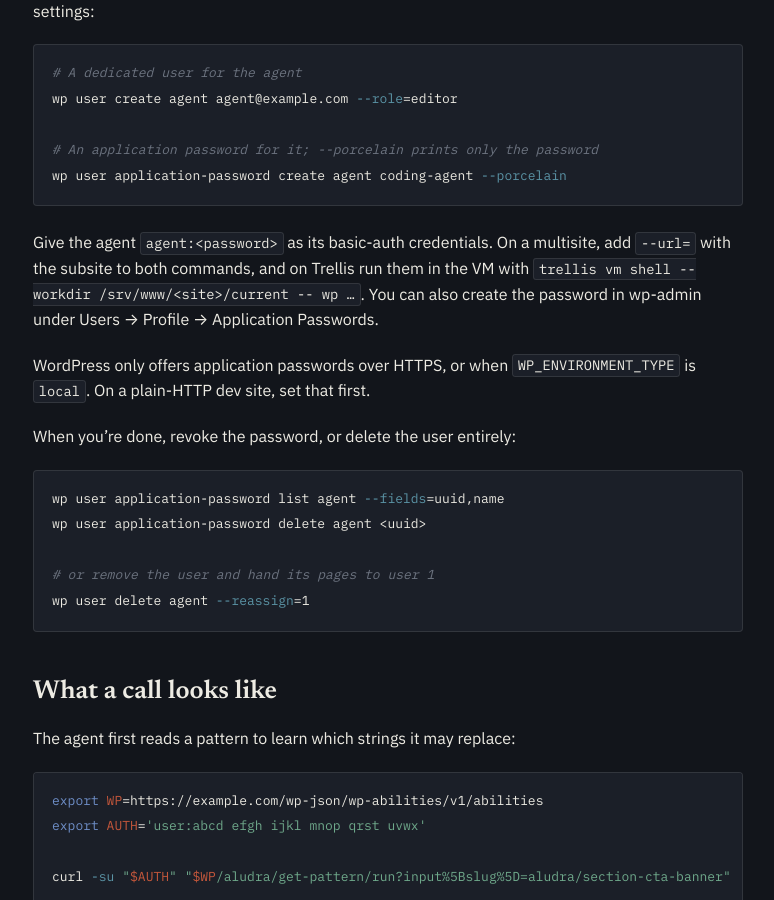
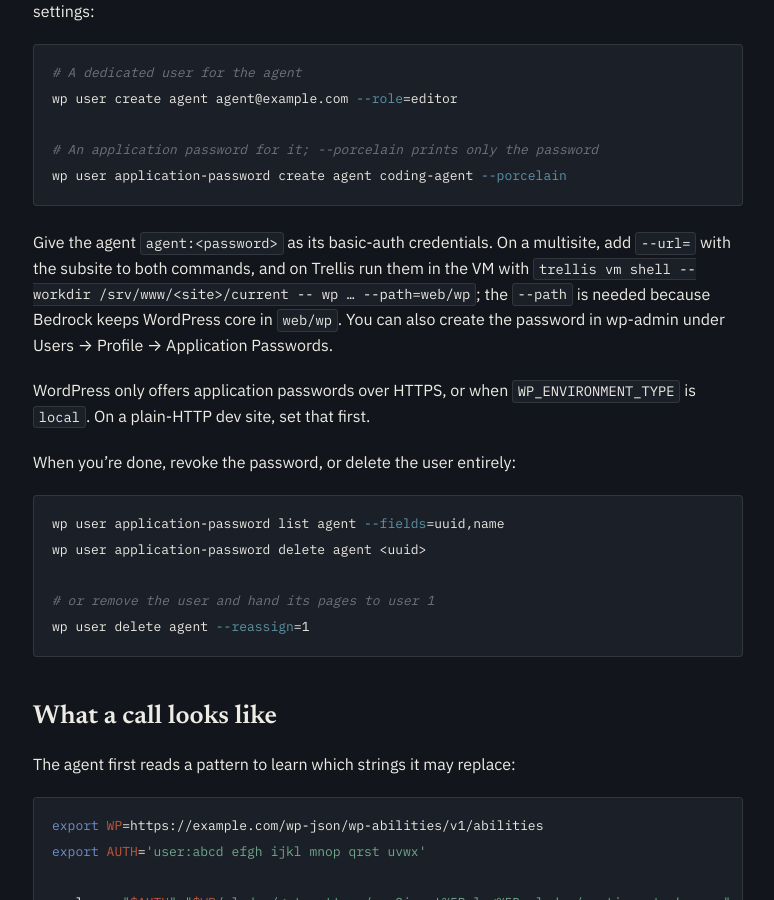
Before and after one commit to wpvillain/wpvillain.github.io, a Jekyll site: the page built from _posts/2026-11-13-aludra-abilities-api-coding-agents-rest-mcp.markdown, in a window 1280 px wide and 900 px high, scrolled down 1723 px. Shown: the whole window, without its empty margins (95-869 px from the left). Built offline with Jekyll 4.4.1, drawn with Linux system fonts in a browser that asks for light colours; some of the changed text lies outside the part shown.

Commit message:
Add --path=web/wp to Trellis WP-CLI commands

````diff
--- a/_posts/2026-11-13-aludra-abilities-api-coding-agents-rest-mcp.markdown
+++ b/_posts/2026-11-13-aludra-abilities-api-coding-agents-rest-mcp.markdown
@@ -47,7 +47,7 @@
 wp user application-password create agent coding-agent --porcelain
 ```
 
-Give the agent `agent:<password>` as its basic-auth credentials. On a multisite, add `--url=` with the subsite to both commands, and on Trellis run them in the VM with `trellis vm shell --workdir /srv/www/<site>/current -- wp …`. You can also create the password in wp-admin under Users → Profile → Application Passwords.
+Give the agent `agent:<password>` as its basic-auth credentials. On a multisite, add `--url=` with the subsite to both commands, and on Trellis run them in the VM with `trellis vm shell --workdir /srv/www/<site>/current -- wp … --path=web/wp`; the `--path` is needed because Bedrock keeps WordPress core in `web/wp`. You can also create the password in wp-admin under Users → Profile → Application Passwords.
 
 WordPress only offers application passwords over HTTPS, or when `WP_ENVIRONMENT_TYPE` is `local`. On a plain-HTTP dev site, set that first.
 
@@ -125,7 +125,7 @@
 cd ~/code/example.com/trellis
 trellis vm shell --workdir /srv/www/example.com/current \
   -- wp user application-password create agent abilities-test --porcelain \
-  --url=http://example.test/
+  --url=http://example.test/ --path=web/wp
 ```
 
 **3. Call the abilities.** Check first that an anonymous call is refused:
@@ -155,7 +155,7 @@
 trellis vm shell --workdir /srv/www/example.com/current -- wp eval '
 $content = get_post( 942 )->post_content;
 echo serialize_blocks( parse_blocks( $content ) ) === $content ? "Match: YES" : "Match: NO";
-' --url=http://example.test/
+' --url=http://example.test/ --path=web/wp
 ```
 
 This doesn't replace opening the page in the editor, but it catches markup that changes shape on its way through the block parser.
@@ -164,9 +164,9 @@
 
 ```bash
 trellis vm shell --workdir /srv/www/example.com/current \
-  -- wp post delete 942 --force --url=http://example.test/
+  -- wp post delete 942 --force --url=http://example.test/ --path=web/wp
 trellis vm shell --workdir /srv/www/example.com/current \
-  -- wp user application-password delete agent <uuid> --url=http://example.test/
+  -- wp user application-password delete agent <uuid> --url=http://example.test/ --path=web/wp
 ```
 
 One Trellis catch: `trellis vm shell` doesn't pass the command through a shell, so `&&`, pipes and redirects arrive as literal text and fail. Run each command separately, as above, or use `limactl shell <instance> -- bash -c '…'` when you need real chaining.
````
